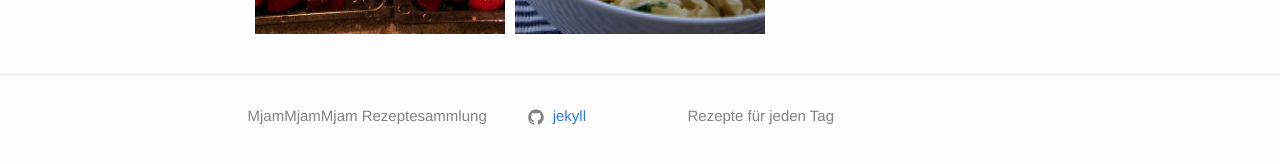
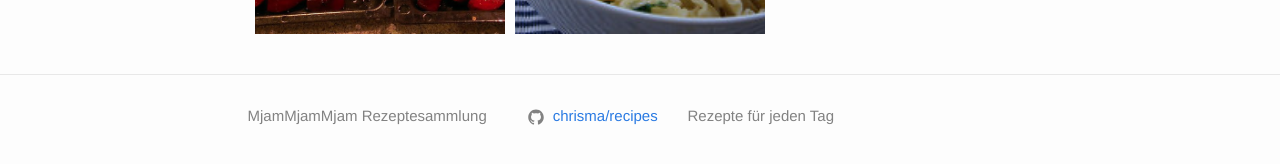
Before and after one commit to chrisma/recipes, a Jekyll site: the page built from index.md, in a window 1280 px wide. Shown: the part 659-823 px from the top of the page. Built offline with Jekyll 4.4.1, drawn with Linux system fonts in a browser that asks for light colours; nearby versions of some CDN libraries.

Commit message:
Update GH link

```diff
--- a/_config.yml
+++ b/_config.yml
@@ -18,7 +18,7 @@ description: > # this means to ignore newlines until "baseurl:"
   Rezepte für jeden Tag
 baseurl: "" # the subpath of your site, e.g. /blog
 url: "" # the base hostname & protocol for your site, e.g. http://example.com
-github_username: jekyll
+github_username: chrisma/recipes
 
 # Build settings
 markdown: kramdown
```
